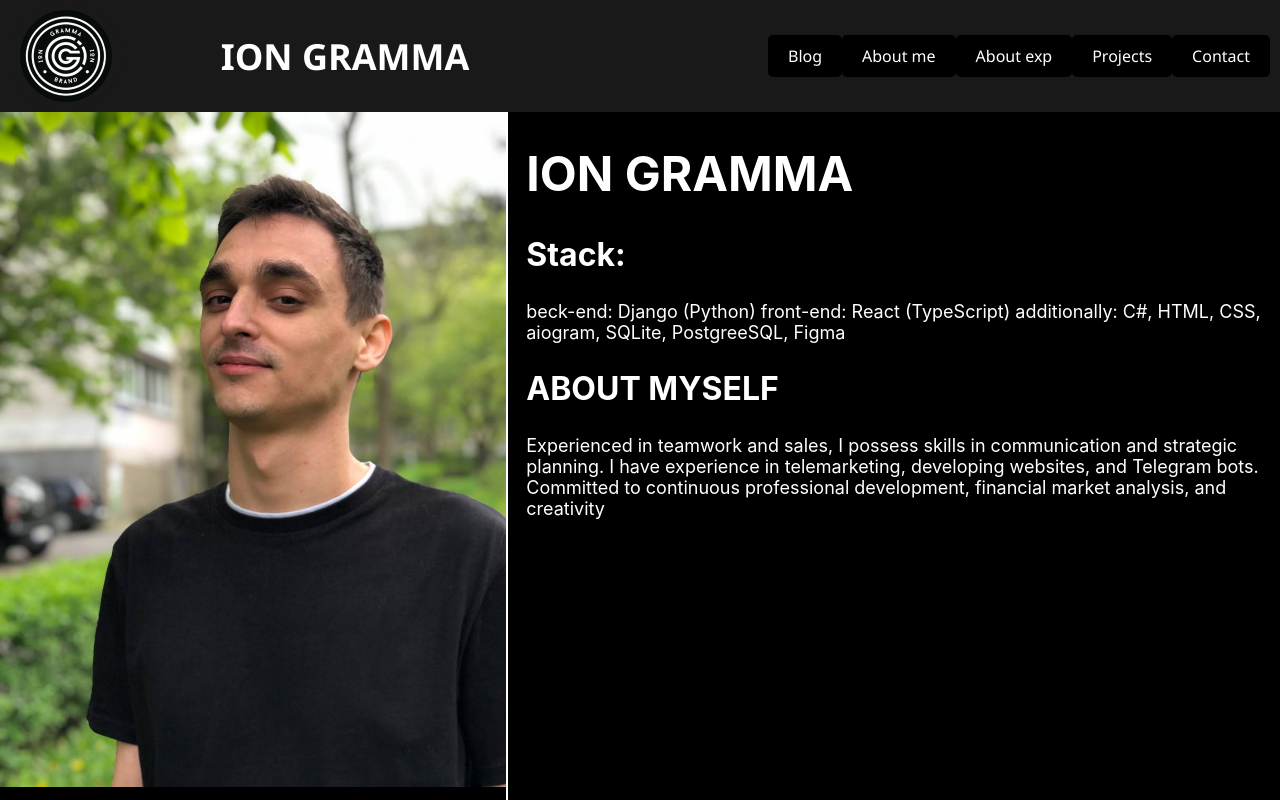
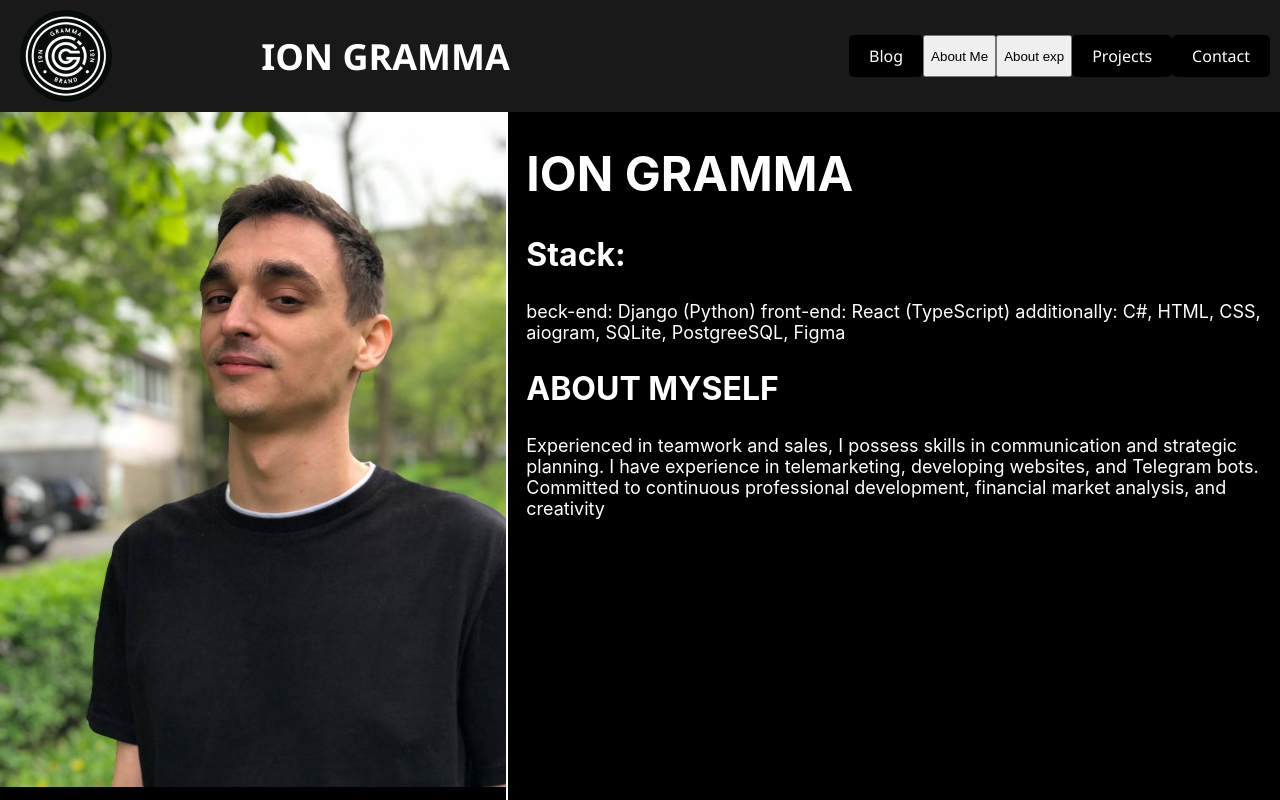
Before and after one commit to MrGrmm/GrammaBrand, a React (Create React App) app in the folder GrammaBrandFront/grammabrand-front/: page / in a window 1280 px wide. Shown: the top 800 px of the page. Built offline with nearby package versions, Linux system fonts and the light colour scheme.

Commit message:
Create Myself&Experience-Props and refobjects

```diff
--- a/GrammaBrandFront/grammabrand-front/src/App.tsx
+++ b/GrammaBrandFront/grammabrand-front/src/App.tsx
@@ -1,4 +1,3 @@
-import React from 'react';
 import Header from './components/Header/header';
 import Myself from './components/Myself/myself';
 import Experience from './components/Experience/experience';
@@ -6,18 +5,25 @@ import Language from './components/Language/language';
 import Footer from './components/Footer/footer';
 import Education from './components/Education/education';
 import './App.css';
+import React, { useRef } from 'react';
+
 
 function App() {
+  const experienceRef = useRef<HTMLDivElement>(null);
+  const myselfRef = useRef<HTMLDivElement>(null);
+
+
   return (
     <div className="App">
-      <Header />
+      {/* Передаем оба ref в Header */}
+      <Header experienceRef={experienceRef} myselfRef={myselfRef} />
       <main className="main">
-        <Myself />
-        <div className="vertical-line"></div>
+        {/* Привязываем ref к Myself */}
+        <Myself myselfRef={myselfRef} />        <div className="vertical-line"></div>
       <div className="education">
         <Education />
       </div>
-          <Experience />
+      <Experience experienceRef={experienceRef} /> {/* Передаем ref в Experience */}
       <div className="language">
         <Language />
       </div>
--- a/GrammaBrandFront/grammabrand-front/src/components/Experience/experience.tsx
+++ b/GrammaBrandFront/grammabrand-front/src/components/Experience/experience.tsx
@@ -1,8 +1,15 @@
-import React from 'react';
+import React, { RefObject } from 'react';
 import './experience.css'; // Убедитесь, что путь до файла с CSS корректный
 
-const Experience = () => {
+interface ExperienceProps {
+  experienceRef: RefObject<HTMLDivElement>;
+}
+
+const Experience: React.FC<ExperienceProps> = ({ experienceRef }) => {
+
+  // Используйте переданный ref вместо создания нового
   return (
+    <div ref={experienceRef}>
       <div className='experience'>
         <h1>EXPERIENCE</h1>
         <div className="experience-item">
@@ -30,6 +37,7 @@ const Experience = () => {
         </div>
         {/* Добавьте остальные блоки опыта */}
       </div>
+    </div>
   );
 };
 
--- a/GrammaBrandFront/grammabrand-front/src/components/Header/header.tsx
+++ b/GrammaBrandFront/grammabrand-front/src/components/Header/header.tsx
@@ -1,23 +1,38 @@
-import React from 'react';
-import './header.css'; // Убедитесь, что путь до файла с CSS корректный
+import React, { RefObject } from 'react';
+import { Link } from 'react-router-dom';
+import './header.css';
 
-const Header = () => {
+interface HeaderProps {
+  experienceRef: RefObject<HTMLDivElement>;
+  myselfRef: RefObject<HTMLDivElement>;
+}
+
+const Header: React.FC<HeaderProps> = ({ experienceRef, myselfRef }) => {
+  // Функция для прокрутки к компоненту Experience
+  const scrollToExperience = () => {
+    experienceRef.current?.scrollIntoView({ behavior: 'smooth' });
+  };
+
+  // Функция для прокрутки к компоненту Myself
+  const scrollToMyself = () => {
+    myselfRef.current?.scrollIntoView({ behavior: 'smooth' });
+  };
+
   return (
     <header className="header">
       {/* Если у вас есть логотип как изображение */}
       <img src="header_logo_112x112.png" alt="Logo" className="header__logo-img" />
       <div className="header__logo">
         <span>ION GRAMMA</span> {/* Теперь текст обернут в span */}
-    </div>
+      </div>
       <nav className="header__navigation">
-        {/* Элементы навигации */}
-        <a href="/blog">Blog</a>
-        <a href="/about-me">About me</a>
-        <a href="/about-exp">About exp</a>
-        <a href="/projects">Projects</a>
-        <a href="/contact">Contact</a>
+        {/* Используйте компонент Link для внутренней навигации */}
+        <Link to="/blog">Blog</Link>
+        <button onClick={scrollToMyself}>About Me</button> {/* Обновленный обработчик для About Me */}
+        <button onClick={scrollToExperience}>About exp</button>
+        <Link to="/projects">Projects</Link>
+        <Link to="/contact">Contact</Link>
       </nav>
-
     </header>
   );
 };
--- a/GrammaBrandFront/grammabrand-front/src/components/Myself/myself.tsx
+++ b/GrammaBrandFront/grammabrand-front/src/components/Myself/myself.tsx
@@ -1,10 +1,13 @@
-import React from 'react';
+import React, { RefObject } from 'react';
 import './myself.css';
 
-const Myself = () => {
-  // Ваш JSX код для компонента
+interface MyselfProps {
+  myselfRef: RefObject<HTMLDivElement>;
+}
+
+const MySelf: React.FC<MyselfProps> = ({ myselfRef }) => {
   return (
-    <div className='myself'>
+    <div ref={myselfRef} className="myself">
       <img src="my_photo.jpg" alt="my_photo" className="myself_photo" />
       <div className="myself-text">
         {/* Текст и заголовки */}
@@ -25,7 +28,6 @@ const Myself = () => {
       </div>
     </div>
   );
-
 };
 
-export default Myself;
+export default MySelf;
--- a/GrammaBrandFront/grammabrand-front/src/index.tsx
+++ b/GrammaBrandFront/grammabrand-front/src/index.tsx
@@ -1,19 +1,14 @@
 import React from 'react';
-import ReactDOM from 'react-dom/client';
-import './index.css';
-import App from './App';
-import reportWebVitals from './reportWebVitals';
+import ReactDOM from 'react-dom';
+import { BrowserRouter } from 'react-router-dom';
+import App from './App'; // Предполагается, что App.tsx - это ваш основной компонент приложения
+import "./index.css"
 
-const root = ReactDOM.createRoot(
-  document.getElementById('root') as HTMLElement
+ReactDOM.render(
+  <React.StrictMode>
+    <BrowserRouter>
+      <App />
+    </BrowserRouter>
+  </React.StrictMode>,
+  document.getElementById('root')
 );
-root.render(
-  <React.StrictMode>
-    <App />
-  </React.StrictMode>
-);
-
-// If you want to start measuring performance in your app, pass a function
-// to log results (for example: reportWebVitals(console.log))
-// or send to an analytics endpoint. Learn more: https://bit.ly/CRA-vitals
-reportWebVitals();
```
Lines whose indentation alone changed are shown as unchanged.
